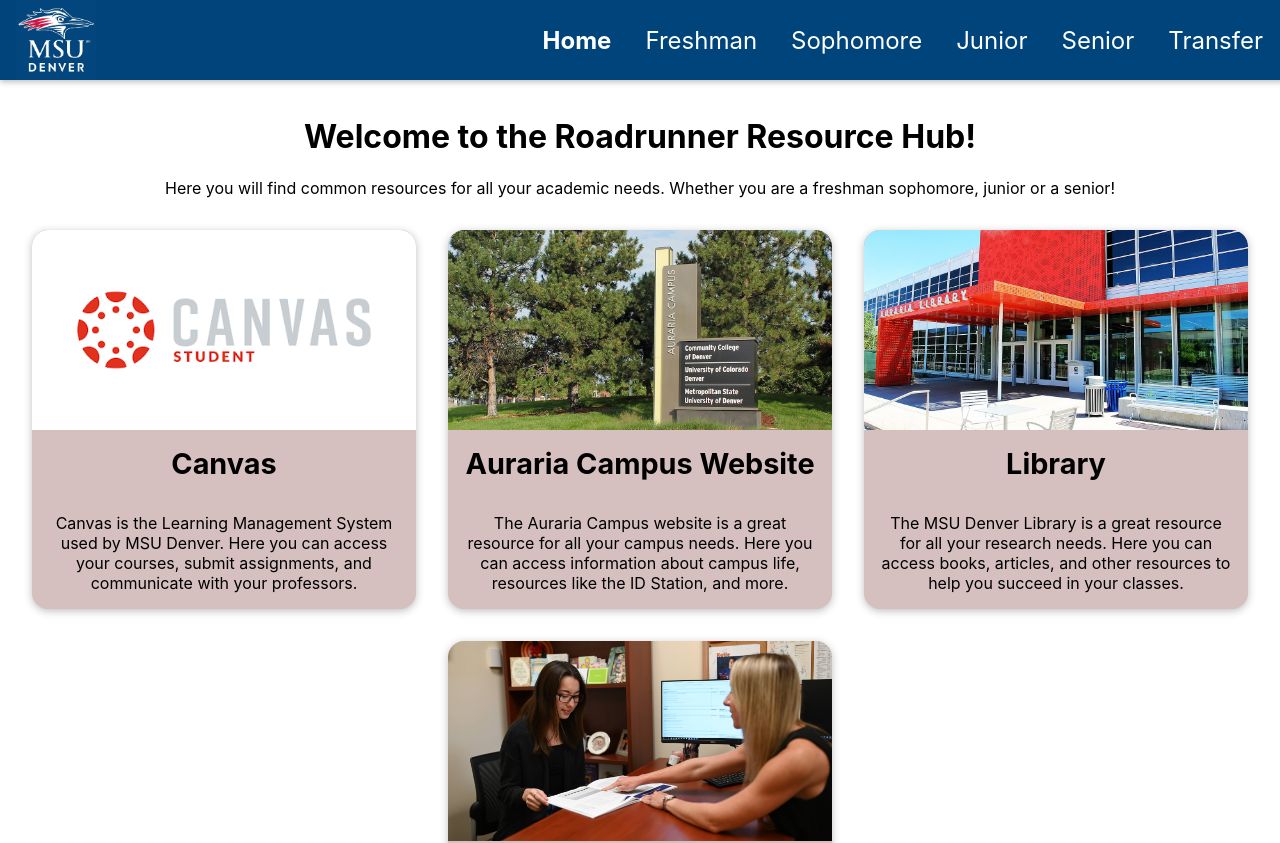
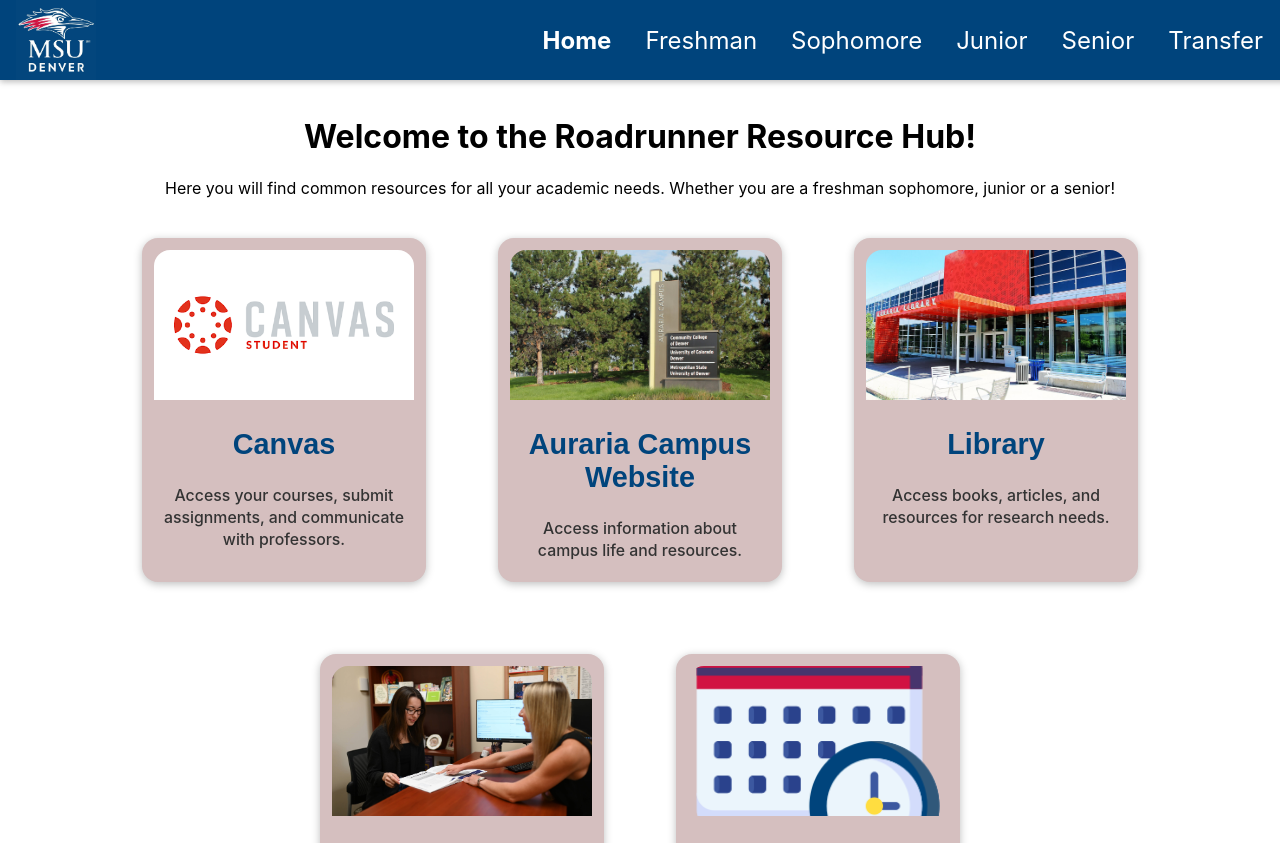
Before and after one commit to BraedonB98/CS4610-RoadRunnerResourceHub, a React (Create React App) app in the folder roadrunner-resource-hub-frontend/: page / in a window 1280 px wide. Shown: the top 843 px of the page. Built offline with nearby package versions, Linux system fonts and the light colour scheme.

Commit message:
Improve card UI: Adjust image size, fix text readability, and refine layout

```diff
--- /dev/null
+++ b/package.json
@@ -0,0 +1,5 @@
+{
+  "dependencies": {
+    "react-icons": "^5.3.0"
+  }
+}
--- a/roadrunner-resource-hub-frontend/src/landing/pages/Welcome.js
+++ b/roadrunner-resource-hub-frontend/src/landing/pages/Welcome.js
@@ -24,6 +24,9 @@
 
             <ResourceCard name = "Academic Advising" />
 
+            <ResourceCard name="Events" />
+
+
           </div>
 
         </React.Fragment>
--- a/roadrunner-resource-hub-frontend/src/student_resources/pages/components/ResourceCard.js
+++ b/roadrunner-resource-hub-frontend/src/student_resources/pages/components/ResourceCard.js
@@ -1,5 +1,6 @@
 import React, { useState, useEffect } from "react";
 import "../components/styling/ResourceCard.css";
+
 
 // List of resources used in the ResourceCard component, each resource has a name, search keywords, description, link, and image
 // Add more resources to the list to display more resource cards
@@ -7,60 +8,69 @@
     { // Canvas resource
         name: "Canvas",
         search: ["Canvas", "Learning Management System", "Courses", "Assignments"],
-        description: "Canvas is the Learning Management System used by MSU Denver. Here you can access your courses, submit assignments, and communicate with your professors.",
+        description: "Access your courses, submit assignments, and communicate with professors.",
         link: "https://msudenver.instructure.com/login/saml", // Canvas link
         image: "../images/canvas3.png",
     },
     { // Student Organizations/Clubs resource
         name: "Student Organizations/Clubs",
         search: ["Student Organizations", "Clubs", "Student Life"],
-        description: "Click here to learn more about the different student organizations and clubs at MSU Denver. Get involved and make new friends!",
+        description: "Learn about student organizations and clubs at MSU Denver.",
         link: "https://roadrunnerlink.msudenver.edu/organizations",
         image: "../images/clubs.jpg",
     },
     { // Campus Map resource
         name: "Campus Map",
         search: ["Campus Map", "Map", "Campus"],
-        description: "Click here to view the campus map to help you find your way around campus!",
+        description: "View the campus map to help find your way around.",
         link: "https://map.concept3d.com/?id=225#!ct/2310?s",
         image: "../images/Campus1.jpg",
         },
     { // Tutoring Services resource
         name: "Tutoring Services",
         search: ["Tutoring Services", "Tutoring", "Academic Support"],
-        description: "Click here to learn more about the different tutoring services available to you on campus!",
+        description: "Learn more about tutoring services available on campus.",
         link: "https://www.msudenver.edu/student-academic-services/tutoring/",
         image: "../images/tutoring.jpg",
     },
     { // Class Schedule resource
         name: "Class Schedule",
         search: ["Class Schedule", "Schedule", "Courses"],
-        description: "Access your class schedule here to see when and where your classes are being held!",
+        description: "Access your class schedule to see class times and locations.",
         link: "https://ssomanager.msudenver.edu/ssomanager/saml/login?relayState=/c/auth/SSB?pkg=https://prod-banner.msudenver.edu/pls/prod_web/bwskfshd.P_CrseSchdDetl",
         image: "../images/class-schedule.jpg",
     },
-    { //Auraia Campus Website resource
+    { // Auraria Campus Website resource
         name: "Auraria Campus Website",
         search: ["Auraria Campus", "Campus", "Website"],
-        description: "The Auraria Campus website is a great resource for all your campus needs. Here you can access information about campus life, resources like the ID Station, and more.",
+        description: "Access information about campus life and resources.",
         link: "https://aurariacampus.edu/",
         image: "../images/Auraria_Campus_sign.jpg",
     },
     {// Academic Advising resource
         name: "Academic Advising",
         search: ["Academic Advising", "Advising", "Academic Support"],
-        description: "Click here to learn more about academic advising and how to schedule an appointment with your advisor.",
+        description: "Learn about academic advising and schedule appointments.",
         link: "https://www.msudenver.edu/advising/",
         image: "../images/Advising.jpg",
     },
     { // Library resource
         name: "Library",
         search: ["Library", "Research", "Books"],
-        description: "The MSU Denver Library is a great resource for all your research needs. Here you can access books, articles, and other resources to help you succeed in your classes.",
+        description: "Access books, articles, and resources for research needs.",
         link: "https://library.auraria.edu/",
         image: "../images/Auraria_Library.jpg",
+    },
+    {
+        // Events resource
+        name: "Events",
+        search: ["Events", "Campus Events", "Activities"],
+        description: "Stay updated with campus events, workshops, and activities.",
+        link: "https://msudenver.trumba.com/",
+        image: "../icons/schedule.png",
     }
-]
+];
+
 
 const ResourceCard = (props) => {
     const [resourcesState, setResourcesState] = useState([]); // State for resources
--- a/roadrunner-resource-hub-frontend/src/student_resources/pages/components/styling/ResourceCard.css
+++ b/roadrunner-resource-hub-frontend/src/student_resources/pages/components/styling/ResourceCard.css
@@ -1,38 +1,64 @@
-
+/* Card container styles */
 .resource-card {
     display: flex;
     flex-direction: column;
-    margin: 1rem;
-    padding: 0;
-    background: var(--colorSecondary);
-    box-shadow: 0 2px 8px rgba(0, 0, 0, 0.26);
-    border-radius: 1rem 1rem 1rem 1rem ;
-    overflow: hidden;
-    transition: all 0.3s;
-    cursor: pointer;
-    width: 30%;
+    align-items: center;
+    width: 260px; /* Fixed width for consistency */
+    height: 320px; /* Fixed height */
+    padding: 0.75rem;
+    margin: 1.5rem;
+    background: var(--colorSecondary); /* Background color */
+    box-shadow: 0 2px 8px rgba(0, 0, 0, 0.26); /* Soft shadow for depth */
+    border-radius: 1rem; /* Rounded corners */
+    transition: transform 0.3s ease, box-shadow 0.3s ease; /* Smooth hover effect */
+    cursor: pointer; /* Cursor change on hover */
 }
 
+/* Hover effects */
 .resource-card:hover {
-  transform: scale(1.05);
-  box-shadow: 0 0 20px rgba(0, 0, 0, 0.2);
+    transform: scale(1.05); /* Slight zoom on hover */
+    box-shadow: 0 0 20px rgba(0, 0, 0, 0.2); /* Larger shadow on hover */
 }
 
-.resource-heading{
-    font-size: 1.5rem;
-    margin: 0;
-    padding: 1rem;
+/* Image within card */
+.resource-image {
+    width: 100%; /* Full width of the card */
+    height: 150px; /* Fixed height for image */
+    object-fit: cover; /* Ensure image covers the container */
+    margin-bottom: 0.75rem;
+    border-radius: 1rem 1rem 0 0; /* Rounded top corners */
 }
 
-.resource-description {
-    font-size: 1rem;
-    margin: 0;
-    padding: 1rem;
+/* Heading (Title) of resource card */
+.resource-heading {
+    font-family: 'Arial', sans-serif;
+    font-size: 1.5rem;
+    color: #00447c; /* MSU Denver Blue */
+    margin-bottom: 0.5rem;
+    text-align: center;
 }
 
-.resource-image {
-    max-width: 100%;
-    height: 200px;
-    border-radius: 1rem 1rem 0 0;
-    object-fit: cover;
+/* Description text */
+.resource-description {
+    font-size: 0.99rem; /* Slightly larger for better readability */
+    color: #333; /* Darker color for better contrast */
+    text-align: center;
+    line-height: 1.4; /* Line spacing for readability */
+    margin: 0;
+    padding: 0.5rem;
+    font-weight: 500; /* Bolder text for emphasis */
+    overflow: hidden; /* Hide overflowing text */
+    text-overflow: ellipsis;
+    max-height: calc(1.4em * 3); /* Limit to 3 lines of text */
+    display: -webkit-box; /* Display box for webkit-based browsers */
+    -webkit-line-clamp: 3; /* Clamp text to 3 lines */
+    -webkit-box-orient: vertical;
 }
+
+
+.welcome-container {
+    display: flex;
+    flex-wrap: wrap;
+    justify-content: center;
+    gap: 1.5rem; /* Space between cards */
+}
```
Also changed, not shown: roadrunner-resource-hub-frontend/public/icons/schedule.png (added), 1 other file (tests, documents, lock files or other folders).
